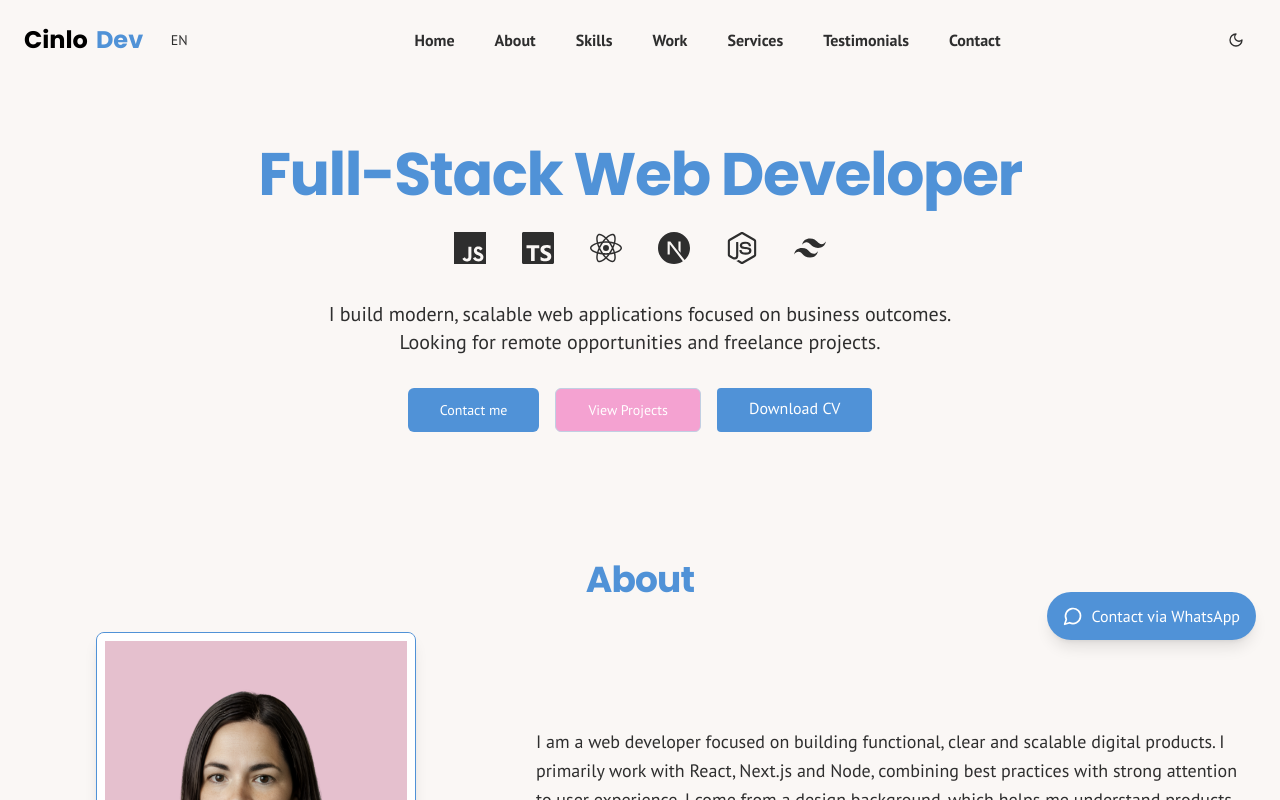
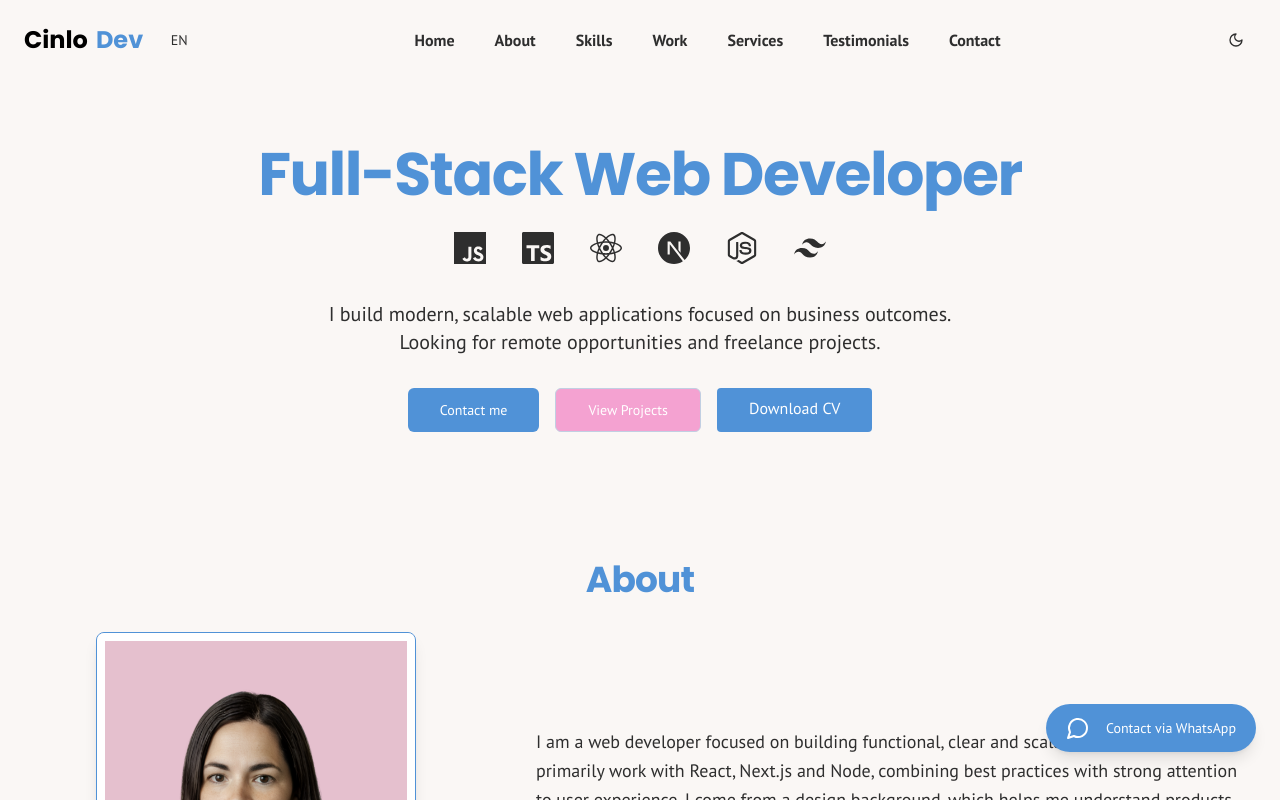
Before and after one commit to CinloDev/CinloDev, a Next.js app: page / in a window 1280 px wide. Shown: the top 800 px of the page. Built offline with nearby package versions, Linux system fonts and the light colour scheme.

Commit message:
feat: mejorar el botón de WhatsApp en la sección de héroe, ajustando su posición y estilo, y agregando texto en pantallas más grandes

```diff
--- a/src/app/components/hero-section.tsx
+++ b/src/app/components/hero-section.tsx
@@ -51,11 +51,14 @@ export default function HeroSection() {
         href="https://wa.me/5492212024901"
         target="_blank"
         rel="noopener noreferrer"
-        className="fixed bottom-40 right-6 z-50 bg-primary hover:bg-secondary/50 text-white rounded-full shadow-lg flex items-center px-4 py-3 gap-2 transition-colors"
+        className="fixed bottom-12 right-6 z-50 bg-primary hover:bg-secondary/50 text-white rounded-full shadow-lg flex items-center justify-center py-4 px-6 md:px-5 md:py-3 gap-0 md:gap-2 transition-colors"
         aria-label={t('hero.whatsapp')}
+        title={t('hero.whatsapp')}
       >
-        <MessageCircle className="w-5 h-5" />
-        {t('hero.whatsapp')}
+        <MessageCircle className="w-5 h-5 md:w-6 md:h-6" />
+        <span className="hidden md:inline-block ml-2 text-sm font-medium">
+          {t('hero.whatsapp')}
+        </span>
       </a>
       <section className="w-full py-16 bg-background">
         <div className="container mx-auto px-4 md:px-6 text-center">
```
